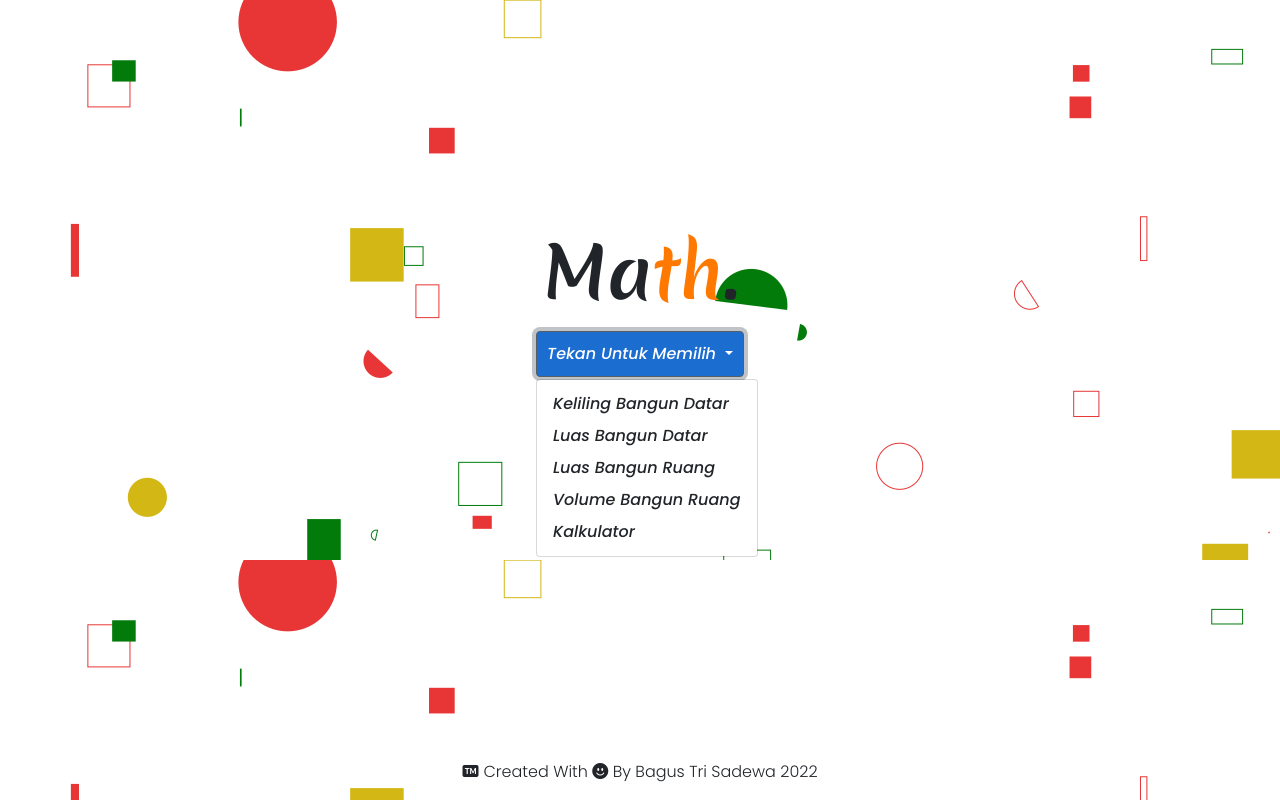
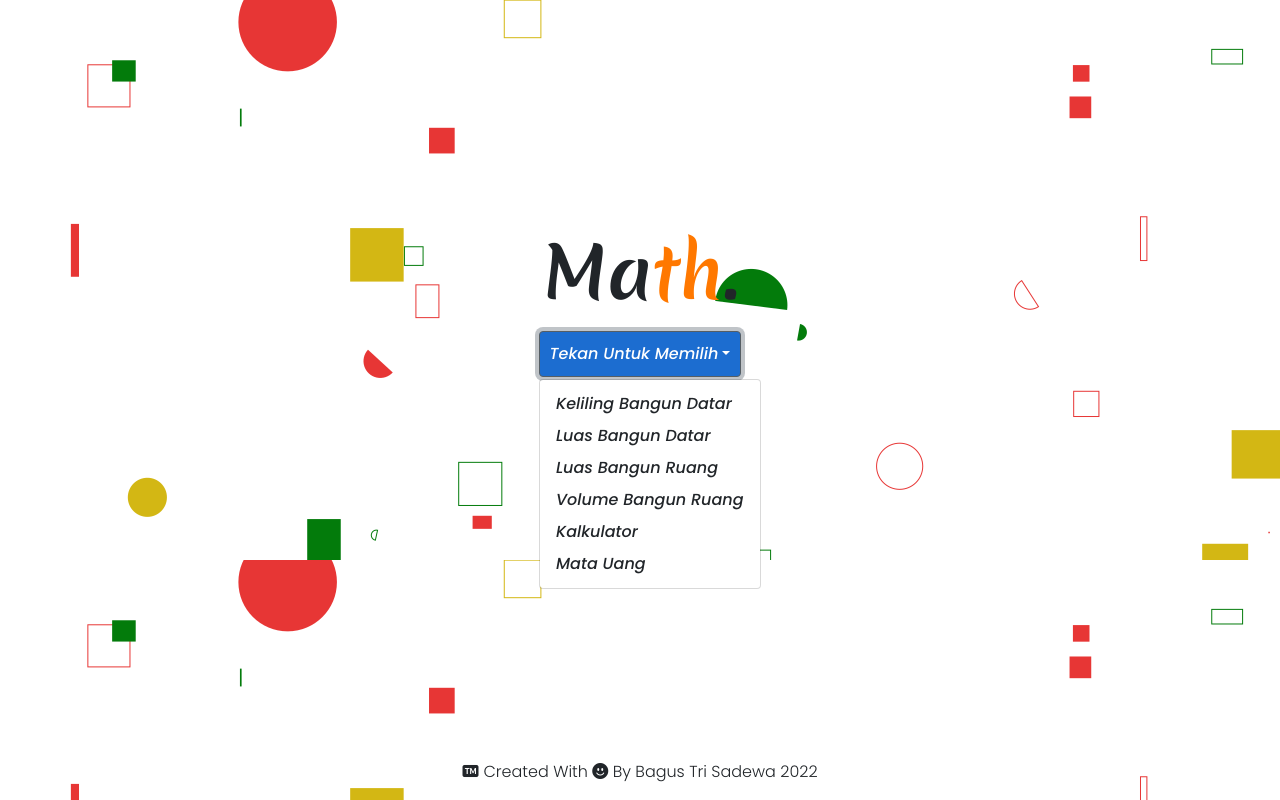
Before and after one commit to btsadewa/Math.io, a plain HTML site: page index.html in a window 1280 px wide. Both pictures are taken after a click on the button "Tekan Untuk Memilih". Drawn offline with nearby package versions, Linux system fonts and the light colour scheme.

Commit message:
update mata uang

```diff
--- a/index.html
+++ b/index.html
@@ -1,27 +1,25 @@
-<!doctype html>
+<!DOCTYPE html>
 <html lang="en">
   <head>
     <!-- Required meta tags -->
-    <meta charset="utf-8">
-    <meta name="viewport" content="width=device-width, initial-scale=1">
+    <meta charset="utf-8" />
+    <meta name="viewport" content="width=device-width, initial-scale=1" />
 
     <!-- Bootstrap CSS -->
-    <link href="https://cdn.jsdelivr.net/npm/bootstrap@5.1.3/dist/css/bootstrap.min.css" rel="stylesheet" integrity="sha384-1BmE4kWBq78iYhFldvKuhfTAU6auU8tT94WrHftjDbrCEXSU1oBoqyl2QvZ6jIW3" crossorigin="anonymous">
-    <link rel="stylesheet" href="style.css">
-    <link rel="stylesheet" href="https://cdn.jsdelivr.net/npm/bootstrap-icons@1.8.0/font/bootstrap-icons.css">
+    <link href="https://cdn.jsdelivr.net/npm/bootstrap@5.1.3/dist/css/bootstrap.min.css" rel="stylesheet" integrity="sha384-1BmE4kWBq78iYhFldvKuhfTAU6auU8tT94WrHftjDbrCEXSU1oBoqyl2QvZ6jIW3" crossorigin="anonymous" />
+    <link rel="stylesheet" href="style.css" />
+    <link rel="stylesheet" href="https://cdn.jsdelivr.net/npm/bootstrap-icons@1.8.0/font/bootstrap-icons.css" />
     <link rel="stylesheet" href="https://unpkg.com/aos@next/dist/aos.css" />
 
     <title>Home</title>
   </head>
   <body>
-
-
     <div class="home">
       <section id="tulisan">
         <div class="container">
           <div class="row justify-content-center">
             <div class="col">
-                    <p class="text-center tulisan" data-aos="zoom-in" data-aos-duration='600'>Ma<span>th</span>.</p>
+              <p class="text-center tulisan" data-aos="zoom-in" data-aos-duration="600">Ma<span>th</span>.</p>
             </div>
           </div>
         </div>
@@ -31,16 +29,15 @@
         <div class="container">
           <div class="row justify-content-center">
             <div class="col text-center">
-                    <div class="dropdown" data-aos="zoom-in" data-aos-duration="600" data-aos-delay='300'>
-                        <button class="btn btn-secondary dropdown-toggle" type="button" id="dropdownMenuButton1" data-bs-toggle="dropdown" aria-expanded="false">
-                          Tekan Untuk Memilih
-                        </button>
+              <div class="dropdown" data-aos="zoom-in" data-aos-duration="600" data-aos-delay="300">
+                <button class="btn btn-secondary dropdown-toggle" type="button" id="dropdownMenuButton1" data-bs-toggle="dropdown" aria-expanded="false">Tekan Untuk Memilih</button>
                 <ul class="dropdown-menu" aria-labelledby="dropdownMenuButton1">
                   <li><a class="dropdown-item" href="BangunDatar/Keliling/index.html">Keliling Bangun Datar</a></li>
                   <li><a class="dropdown-item" href="BangunDatar/Luas/indexl.html">Luas Bangun Datar</a></li>
                   <li><a class="dropdown-item" href="BangunRuang/LuasBRuang/index.html">Luas Bangun Ruang</a></li>
                   <li><a class="dropdown-item" href="BangunRuang/Volume/index.html">Volume Bangun Ruang</a></li>
                   <li><a class="dropdown-item" href="Kalkulator/index.html">Kalkulator</a></li>
+                  <li><a class="dropdown-item" href="Matauang/index.html">Mata Uang</a></li>
                 </ul>
               </div>
             </div>
@@ -53,7 +50,7 @@
       <div class="container">
         <div class="row justify-content-center">
           <div class="col">
-        <p class="text-center"><i class="bi bi-badge-tm-fill" style="margin-right: 5px;"></i>Created With <i class="bi bi-emoji-smile-fill"></i> By Bagus Tri Sadewa 2022</p>
+            <p class="text-center"><i class="bi bi-badge-tm-fill" style="margin-right: 5px"></i>Created With <i class="bi bi-emoji-smile-fill"></i> By Bagus Tri Sadewa 2022</p>
           </div>
         </div>
       </div>
@@ -64,6 +61,5 @@
       AOS.init();
     </script>
     <script src="https://cdn.jsdelivr.net/npm/bootstrap@5.1.3/dist/js/bootstrap.bundle.min.js" integrity="sha384-ka7Sk0Gln4gmtz2MlQnikT1wXgYsOg+OMhuP+IlRH9sENBO0LRn5q+8nbTov4+1p" crossorigin="anonymous"></script>
-
   </body>
 </html>
```
Lines whose indentation alone changed are shown as unchanged.
